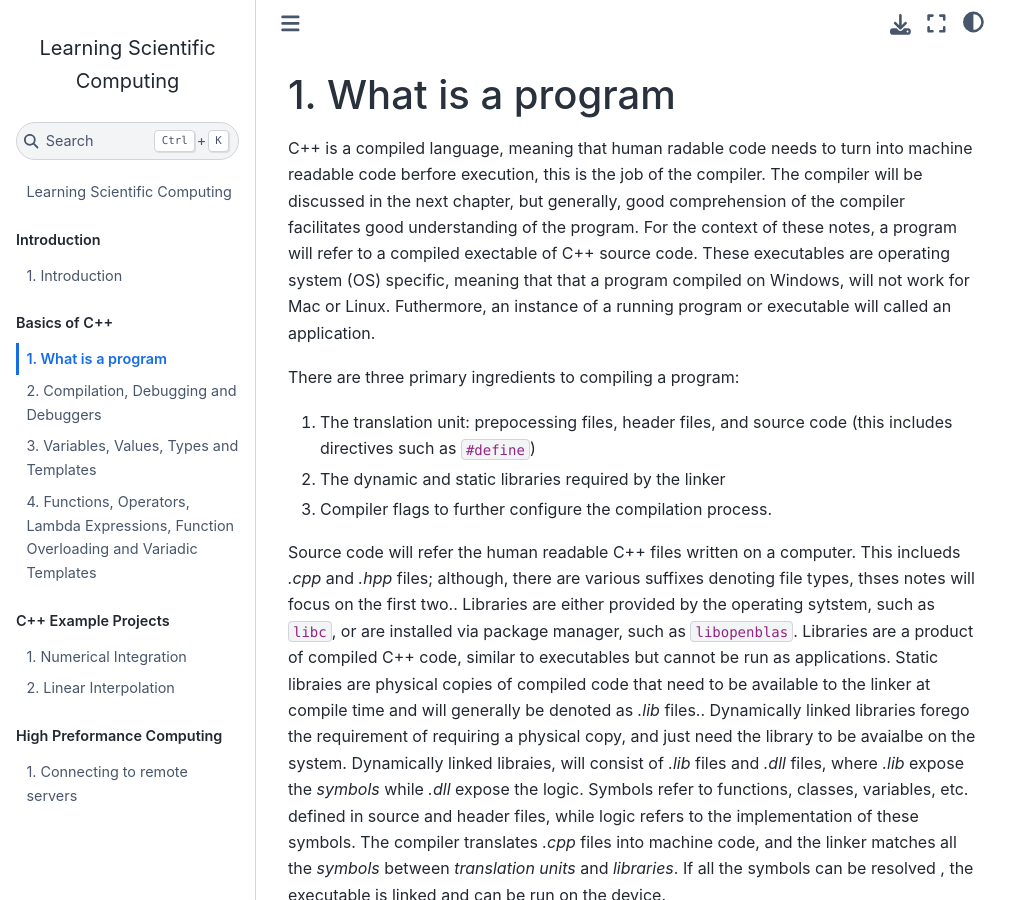
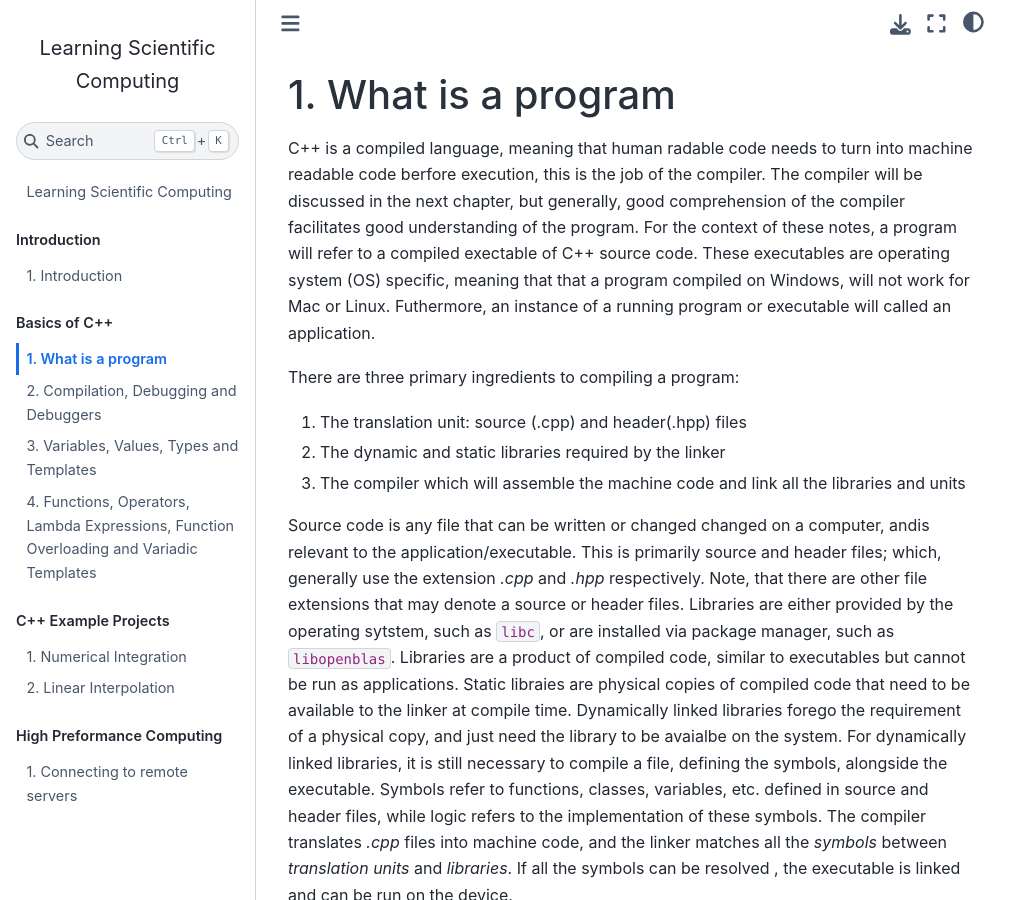
Before and after one commit to ominusliticus/learning_scientific_computing, a Jupyter Book: the page built from cpp_chapters/what_is_a_program.md, in a window 1280 px wide and 900 px high. Shown: the whole window, without its empty margins (0-1031 px from the left). Built offline with Jupyter Book 1.0.4 settings and Sphinx 7.4.7 and the Sphinx Book theme 1.1.4, drawn with Linux system fonts in a browser that asks for light colours.

Commit message:
Apply review changes round 1

```diff
--- a/cpp_chapters/what_is_a_program.md
+++ b/cpp_chapters/what_is_a_program.md
@@ -7,17 +7,18 @@ These executables are operating system (OS) specific, meaning that that a progra
 Futhermore, an instance of a running program or executable will called an application.
 
 There are three primary ingredients to compiling a program:
-1. The translation unit: prepocessing files, header files, and source code (this includes directives such as `#define`)
+1. The translation unit: source (.cpp) and  header(.hpp) files
 1. The dynamic and static libraries required by the linker
-1. Compiler flags to further configure the compilation process.
+1. The compiler which will assemble the machine code and link all the libraries and units
 
-Source code will refer the human readable C++ files written on a computer.
-This inclueds _.cpp_ and _.hpp_ files; although, there are various suffixes denoting file types, thses notes will focus on the first two..
+Source code is any file that can be written or changed changed on a computer, andis relevant to the application/executable.
+This is primarily source and header files; which, generally use the extension _.cpp_ and _.hpp_ respectively.
+Note, that there are other file extensions that may denote a source or header files.
 Libraries are either provided by the operating sytstem, such as `libc`, or are installed via package manager, such as `libopenblas`.
-Libraries are a product of compiled C++ code, similar to executables but cannot be run as applications.
-Static libraies are physical copies of compiled code that need to be available to the linker at compile time and will generally be denoted as _.lib_ files..
-Dynamically linked libraries forego the requirement of requiring a physical copy, and just need the library to be avaialbe on the system.
-Dynamically linked libraies, will consist of _.lib_ files and _.dll_ files, where _.lib_ expose the _symbols_ while _.dll_ expose the logic.
+Libraries are a product of compiled code, similar to executables but cannot be run as applications.
+Static libraies are physical copies of compiled code that need to be available to the linker at compile time.
+Dynamically linked libraries forego the requirement of a physical copy, and just need the library to be avaialbe on the system.
+For dynamically linked libraries, it is still necessary to compile a file, defining the symbols, alongside the executable.
 Symbols refer to functions, classes, variables, etc. defined in source and header files, while logic refers to the implementation of these symbols.
 The compiler translates _.cpp_ files into machine code, and the linker matches all the _symbols_ between _translation units_ and _libraries_.
 If all the symbols can be resolved , the executable is linked and can be run on the device.
```
